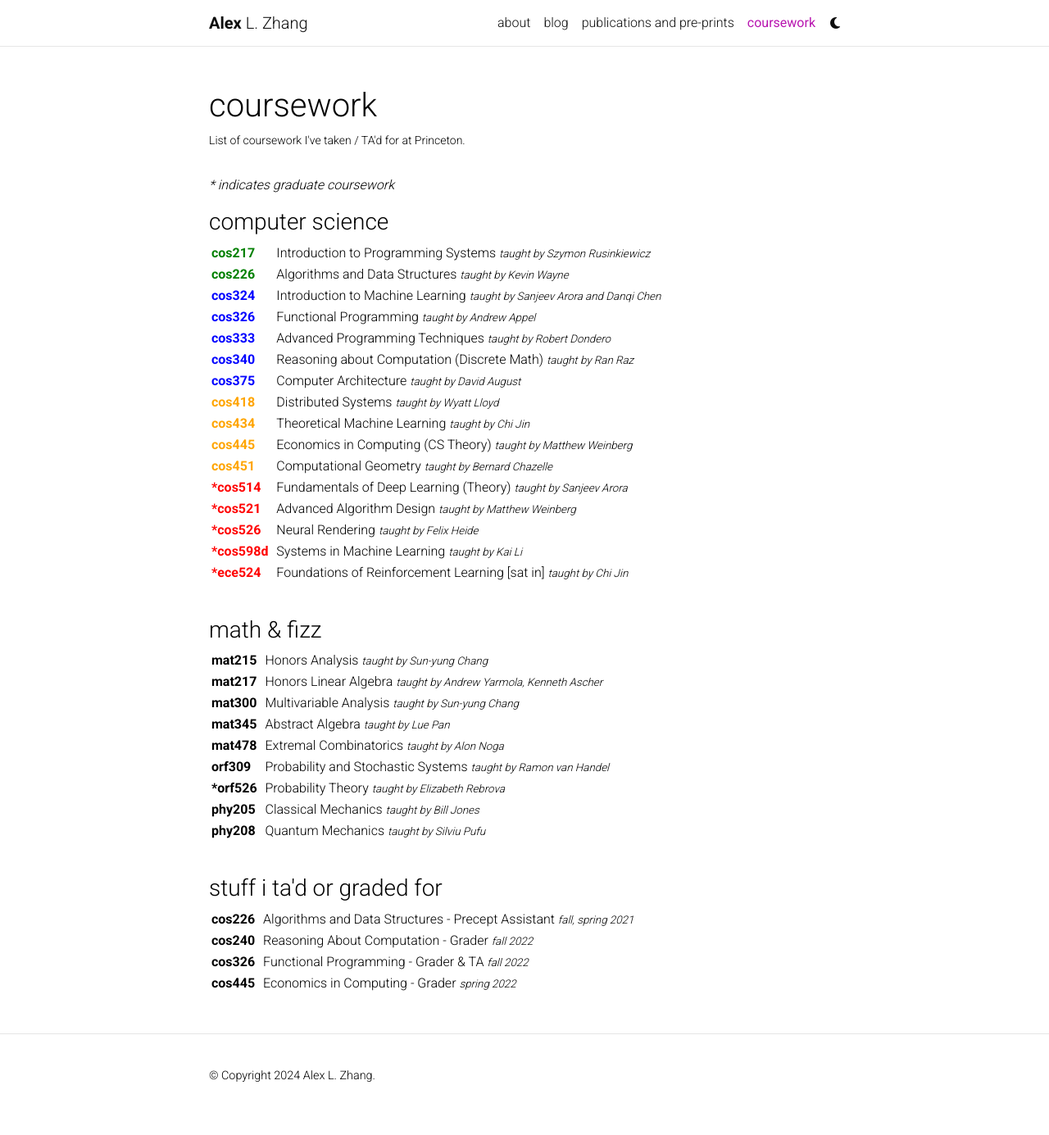
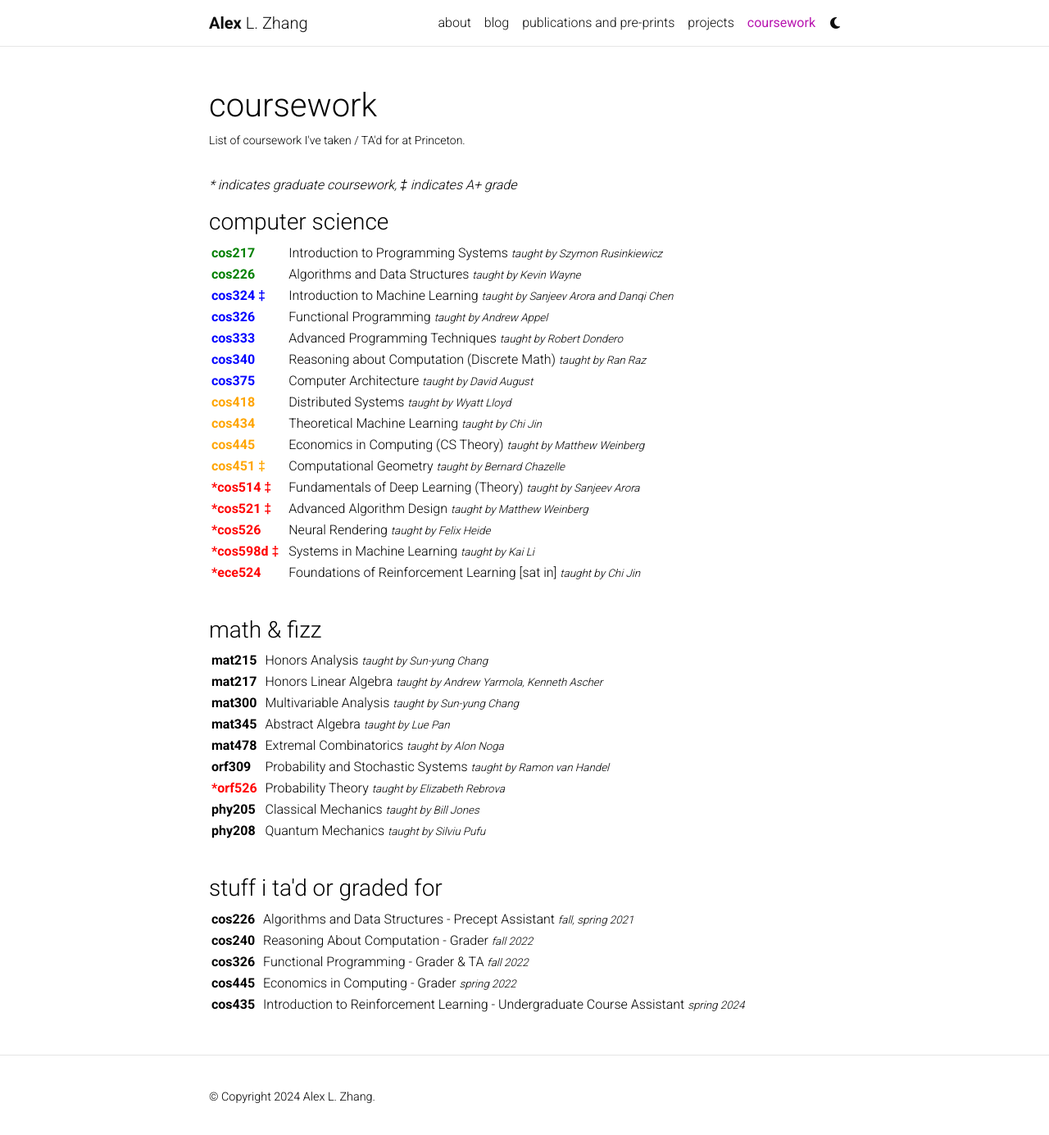
Before and after one commit to alexzhang13/alexzhang13.github.io-old, a Jekyll site: the page built from _pages/teaching.md, in a window 1280 px wide and 1389 px high. Shown: the top 1385 px of the window at 82% size. Built offline with Jekyll 4.4.1, drawn with Linux system fonts in a browser that asks for light colours; comment, search, counter and statistics services are not loaded; a style sheet for code colours, icons or effects is not loaded.

Commit message:
add projects

```diff
--- a/_pages/teaching.md
+++ b/_pages/teaching.md
@@ -4,10 +4,10 @@
 title: coursework
 description: List of coursework I've taken / TA'd for at Princeton.
 nav: true
-nav_order: 3
+nav_order: 5
 ---
 
-<p> <em> * indicates graduate coursework </em> </p>
+<p> <em> * indicates graduate coursework, &Dagger; indicates A+ grade </em> </p>
 <h3>computer science</h3>
 <table>
 <tbody>
@@ -17,6 +17,8 @@
     </td>
     <td>
         <span style="font-weight: bold; color:green">cos217&nbsp;&nbsp;</span>
+    </td>
+    <td>
     </td>
     <td>
         Introduction to Programming Systems <span style="font-size: 10pt; font-style: italic;">taught by Szymon Rusinkiewicz</span>
@@ -30,6 +32,8 @@
         <span style="font-weight: bold; color:green">cos226&nbsp;&nbsp;</span>
     </td>
     <td>
+    </td>
+    <td>
         Algorithms and Data Structures <span style="font-size: 10pt; font-style: italic;">taught by Kevin Wayne</span>
     </td>
 </tr>
@@ -38,10 +42,12 @@
         <br>
     </td>
     <td>
-        <span style="font-weight: bold; color:blue">cos324&nbsp;&nbsp;</span>
+        <span style="font-weight: bold; color:blue">cos324 &Dagger;&nbsp;&nbsp; </span>
     </td>
     <td>
-        Introduction to Machine Learning <span style="font-size: 10pt; font-style: italic;">taught by Sanjeev Arora and Danqi Chen</span>
+    </td>
+    <td>
+        Introduction to Machine Learning  <span style="font-size: 10pt; font-style: italic;">taught by Sanjeev Arora and Danqi Chen</span>
     </td>
 </tr>
 <tr>
@@ -50,6 +56,8 @@
     </td>
     <td>
         <span style="font-weight: bold; color:blue">cos326&nbsp;&nbsp;</span>
+    </td>
+    <td>
     </td>
     <td>
         Functional Programming <span style="font-size: 10pt; font-style: italic;">taught by Andrew Appel</span>
@@ -63,6 +71,8 @@
         <span style="font-weight: bold; color:blue">cos333&nbsp;&nbsp;</span>
     </td>
     <td>
+    </td>
+    <td>
         Advanced Programming Techniques <span style="font-size: 10pt; font-style: italic;">taught by Robert Dondero</span>
     </td>
 </tr>
@@ -72,6 +82,8 @@
     </td>
     <td>
         <span style="font-weight: bold; color:blue">cos340&nbsp;&nbsp;</span>
+    </td>
+    <td>
     </td>
     <td>
         Reasoning about Computation (Discrete Math) <span style="font-size: 10pt; font-style: italic;">taught by Ran Raz</span>
@@ -85,6 +97,8 @@
         <span style="font-weight: bold; color:blue">cos375&nbsp;&nbsp;</span>
     </td>
     <td>
+    </td>
+    <td>
         Computer Architecture <span style="font-size: 10pt; font-style: italic;">taught by David August</span>
     </td>
 </tr>
@@ -94,6 +108,8 @@
     </td>
     <td>
         <span style="font-weight: bold; color:orange">cos418&nbsp;&nbsp;</span>
+    </td>
+    <td>
     </td>
     <td>
         Distributed Systems <span style="font-size: 10pt; font-style: italic;">taught by Wyatt Lloyd</span>
@@ -107,6 +123,8 @@
         <span style="font-weight: bold; color:orange">cos434&nbsp;&nbsp;</span>
     </td>
     <td>
+    </td>
+    <td>
         Theoretical Machine Learning <span style="font-size: 10pt; font-style: italic;">taught by Chi Jin</span>
     </td>
 </tr>
@@ -118,6 +136,8 @@
         <span style="font-weight: bold; color:orange">cos445&nbsp;&nbsp;</span>
     </td>
     <td>
+    </td>
+    <td>
         Economics in Computing (CS Theory) <span style="font-size: 10pt; font-style: italic;">taught by Matthew Weinberg</span>
     </td>
 </tr>
@@ -126,7 +146,9 @@
         <br>
     </td>
     <td>
-        <span style="font-weight: bold; color:orange">cos451&nbsp;&nbsp;</span>
+        <span style="font-weight: bold; color:orange">cos451 &Dagger;&nbsp;&nbsp;</span>
+    </td>
+    <td>
     </td>
     <td>
         Computational Geometry <span style="font-size: 10pt; font-style: italic;">taught by Bernard Chazelle</span>
@@ -137,7 +159,9 @@
         <br>
     </td>
     <td>
-        <span style="font-weight: bold; color:red">*cos514&nbsp;&nbsp;</span>
+        <span style="font-weight: bold; color:red">*cos514 &Dagger;&nbsp;&nbsp;</span>
+    </td>
+    <td>
     </td>
     <td>
         Fundamentals of Deep Learning (Theory) <span style="font-size: 10pt; font-style: italic;">taught by Sanjeev Arora</span>
@@ -148,7 +172,9 @@
         <br>
     </td>
     <td>
-        <span style="font-weight: bold; color:red">*cos521&nbsp;&nbsp;</span>
+        <span style="font-weight: bold; color:red">*cos521 &Dagger;&nbsp;&nbsp;</span>
+    </td>
+    <td>
     </td>
     <td>
         Advanced Algorithm Design <span style="font-size: 10pt; font-style: italic;">taught by Matthew Weinberg</span>
@@ -162,6 +188,8 @@
         <span style="font-weight: bold; color:red">*cos526&nbsp;&nbsp;</span>
     </td>
     <td>
+    </td>
+    <td>
         Neural Rendering <span style="font-size: 10pt; font-style: italic;">taught by Felix Heide</span>
     </td>
 </tr>
@@ -170,7 +198,9 @@
         <br>
     </td>
     <td>
-        <span style="font-weight: bold; color:red">*cos598d&nbsp;&nbsp;</span>
+        <span style="font-weight: bold; color:red">*cos598d &Dagger;&nbsp;&nbsp;</span>
+    </td>
+    <td>
     </td>
     <td>
         Systems in Machine Learning <span style="font-size: 10pt; font-style: italic;">taught by Kai Li</span>
@@ -182,6 +212,8 @@
     </td>
     <td>
         <span style="font-weight: bold; color:red">*ece524&nbsp;&nbsp;</span>
+    </td>
+    <td>
     </td>
     <td>
         Foundations of Reinforcement Learning [sat in] <span style="font-size: 10pt; font-style: italic;">taught by Chi Jin</span>
@@ -265,7 +297,7 @@
         <br>
     </td>
     <td>
-        <span style="font-weight: bold; ">*orf526&nbsp;&nbsp;</span>
+        <span style="font-weight: bold; color:red">*orf526&nbsp;&nbsp;</span>
     </td>
     <td>
         Probability Theory <span style="font-size: 10pt; font-style: italic;">taught by Elizabeth Rebrova</span>
@@ -344,5 +376,16 @@
         Economics in Computing - Grader <span style="font-size: 10pt; font-style: italic;">spring 2022</span>
     </td>
 </tr>
+<tr>
+    <td>
+        <br>
+    </td>
+    <td>
+        <span style="font-weight: bold;">cos435&nbsp;&nbsp;</span>
+    </td>
+    <td>
+        Introduction to Reinforcement Learning - Undergraduate Course Assistant <span style="font-size: 10pt; font-style: italic;">spring 2024</span>
+    </td>
+</tr>
 </tbody>
 </table>
```
Also changed, not shown: _pages/about.md (+1 -1 lines), _pages/projects.md (+41 -5 lines), _pages/repositories.md (+1 -1 lines).
